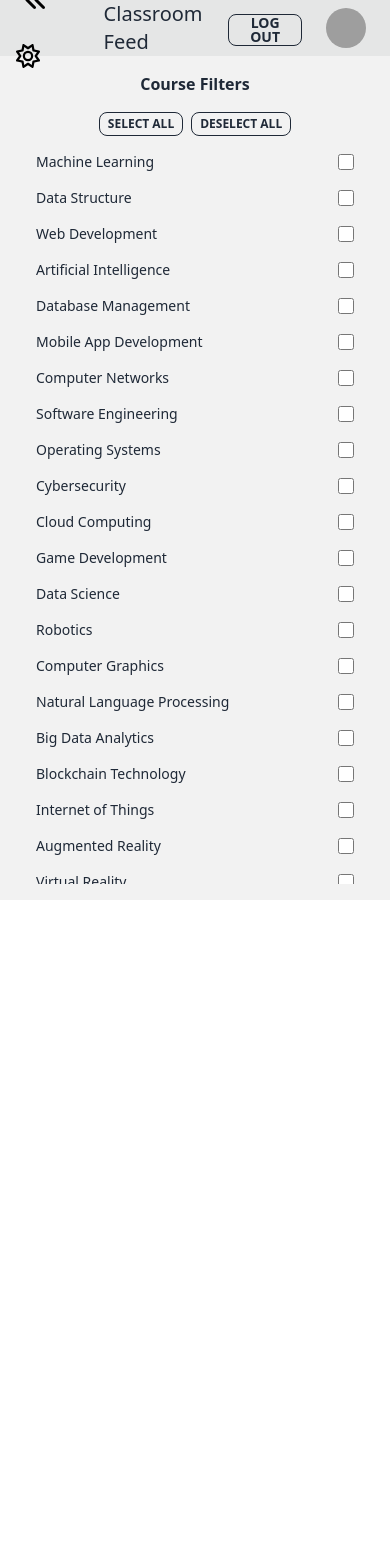
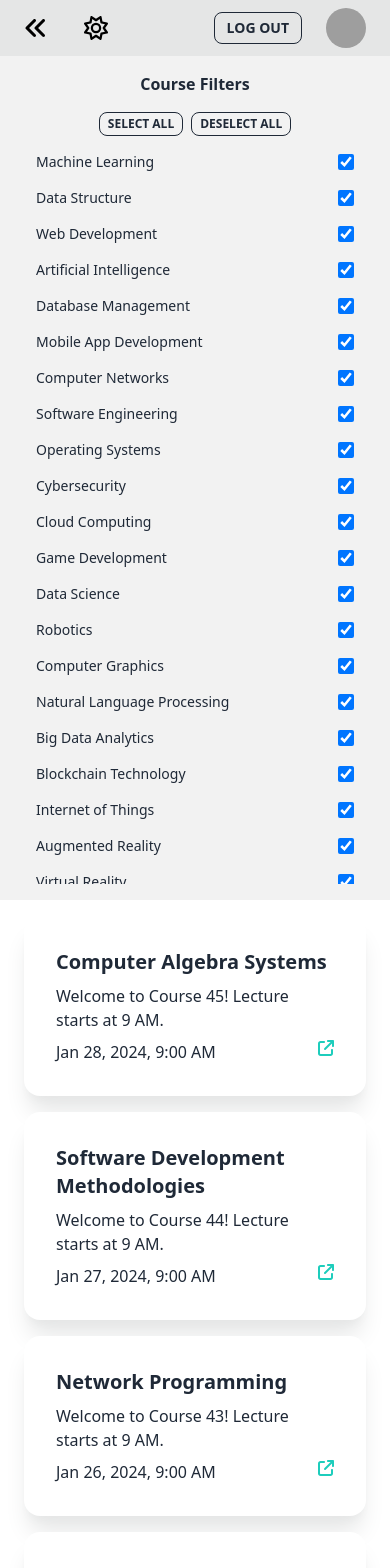
Before and after one commit to renzhamin/classroom-feed, a SvelteKit app: page / in a window 390 px wide. Shown: the top 1568 px of the page. Before the commit the page ends 900 px from the top, so only its background shows below. Built offline with nearby package versions, Linux system fonts and the light colour scheme; grey boxes are pictures that could not be loaded.

Commit message:
fix courses not set on first visit

```diff
--- a/src/routes/+page.svelte
+++ b/src/routes/+page.svelte
@@ -20,6 +20,13 @@
         allPosts = allPosts;
     }
 
+    function fetchPosts() {
+        const promises: Promise<void>[] = [];
+        Object.keys($all_courses).forEach((courseId) => {
+            promises.push(fetchData(courseId.toString()));
+        });
+        return promises;
+    }
     let allPromises: Promise<void[]>;
 
     onMount(() => {
@@ -29,22 +36,18 @@
                 .then((data) => data.json())
                 .then((data) => {
                     $all_courses = data.data;
-                    console.log("FETCHED COURSES");
+                    $sel_courses = Object.keys(data.data);
                     localStore.set("all_courses", data.data);
+                    allPromises = Promise.all(fetchPosts());
                 });
         } else {
             $all_courses = all_courses_saved;
+            $sel_courses =
+                localStore.get("sel_courses") || Object.keys($all_courses);
+            allPromises = Promise.all(fetchPosts());
         }
 
-        $sel_courses = localStore.get("sel_courses", Object.keys($all_courses));
         $sidebar_visible = localStore.get("sidebar_visible", true);
-
-        const promises: Promise<void>[] = [];
-        Object.keys($all_courses).forEach((courseId) => {
-            promises.push(fetchData(courseId.toString()));
-        });
-
-        allPromises = Promise.all(promises);
     });
 
     $: {
--- a/src/routes/NavBar.svelte
+++ b/src/routes/NavBar.svelte
@@ -79,7 +79,9 @@
         </button>
     </div>
     <div class="mr-auto">
-        <span class="normal-case text-xl mx-auto">Classroom Feed</span>
+        <span class="normal-case text-xl mx-auto hidden md:inline"
+            >Classroom Feed</span
+        >
     </div>
     <div>
         <button class="btn btn-outline btn-sm">Log Out</button>
--- a/src/routes/PostCard.svelte
+++ b/src/routes/PostCard.svelte
@@ -15,11 +15,14 @@
             {format_date(item.updateTime)}
         </div>
         <div class="card-actions justify-end ml-auto">
-            <a class="link" href={item.alternateLink} target="_blank">
+            <a
+                class="link w-4 h-4 md:scale-125"
+                href={item.alternateLink}
+                target="_blank"
+            >
                 <svg
                     class="fill-accent hover:scale-125"
                     xmlns="http://www.w3.org/2000/svg"
-                    height="1em"
                     viewBox="0 0 512 512"
                 >
                     <path
--- a/src/routes/SideBar.svelte
+++ b/src/routes/SideBar.svelte
@@ -8,7 +8,7 @@
 
 <aside
     in:fly={{ x: -200, duration: 500 }}
-    out:fly={{ x: -200, duration: 200 }}
+    out:fly={{ x: -200, duration: 400 }}
     class="flex flex-col gap-y-2 justify-center items-center md:sticky md:top-10 w-full md:w-72 h-screen p-4 bg-base-200"
 >
     <span class="font-bold mb-2">Course Filters</span>
--- a/src/routes/api/posts/[courseId]/+server.ts
+++ b/src/routes/api/posts/[courseId]/+server.ts
@@ -3,7 +3,7 @@ import { json } from "@sveltejs/kit"
 import type { RequestHandler } from "./$types"
 
 export const GET = (async ({ params, setHeaders }) => {
-    /* await delay(3000) */
+    await delay(3000)
     let courseId = Number(params.courseId)
     const announcements = get_announcements(courseId.toString()).slice(0, 1)
     setHeaders({
```
